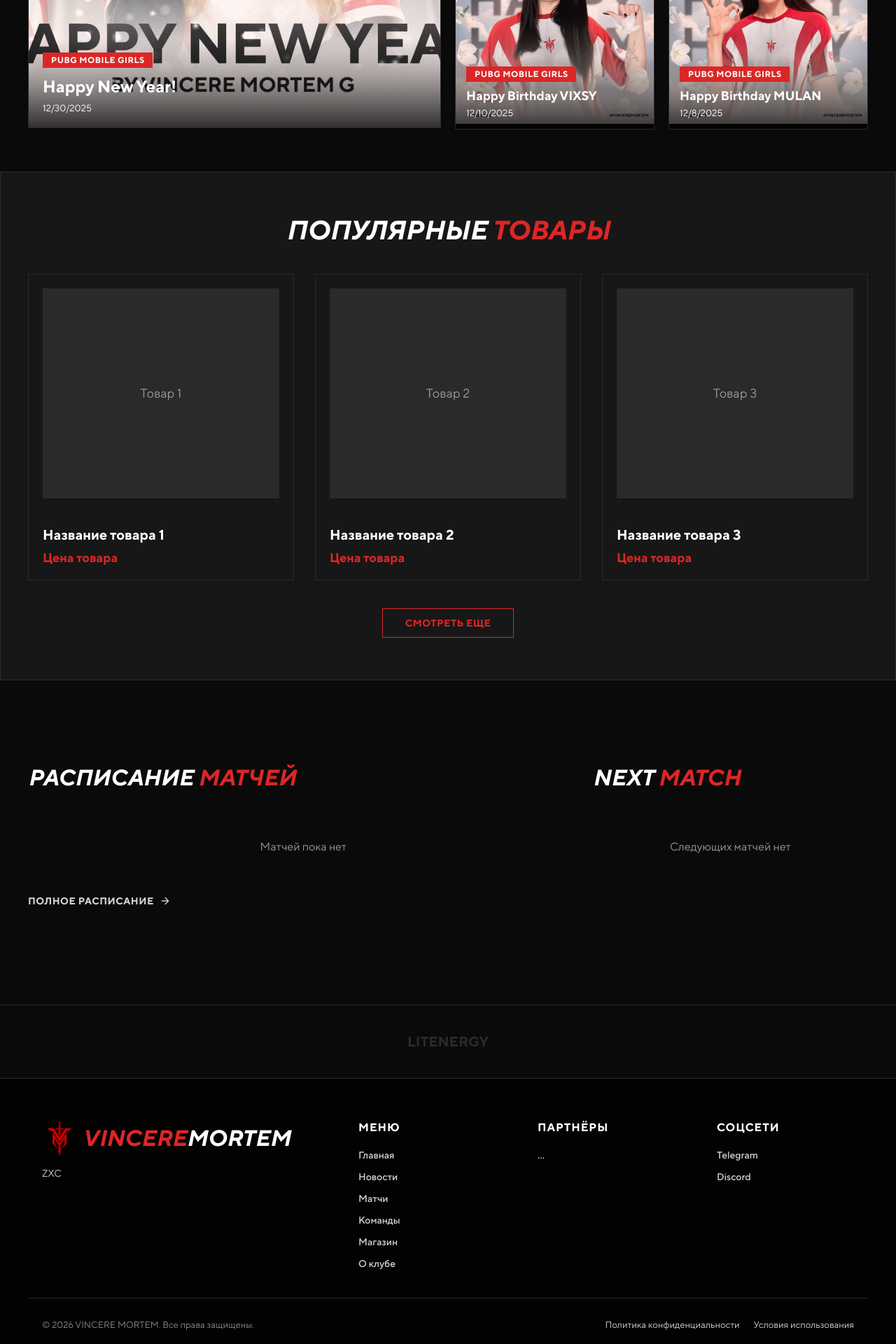
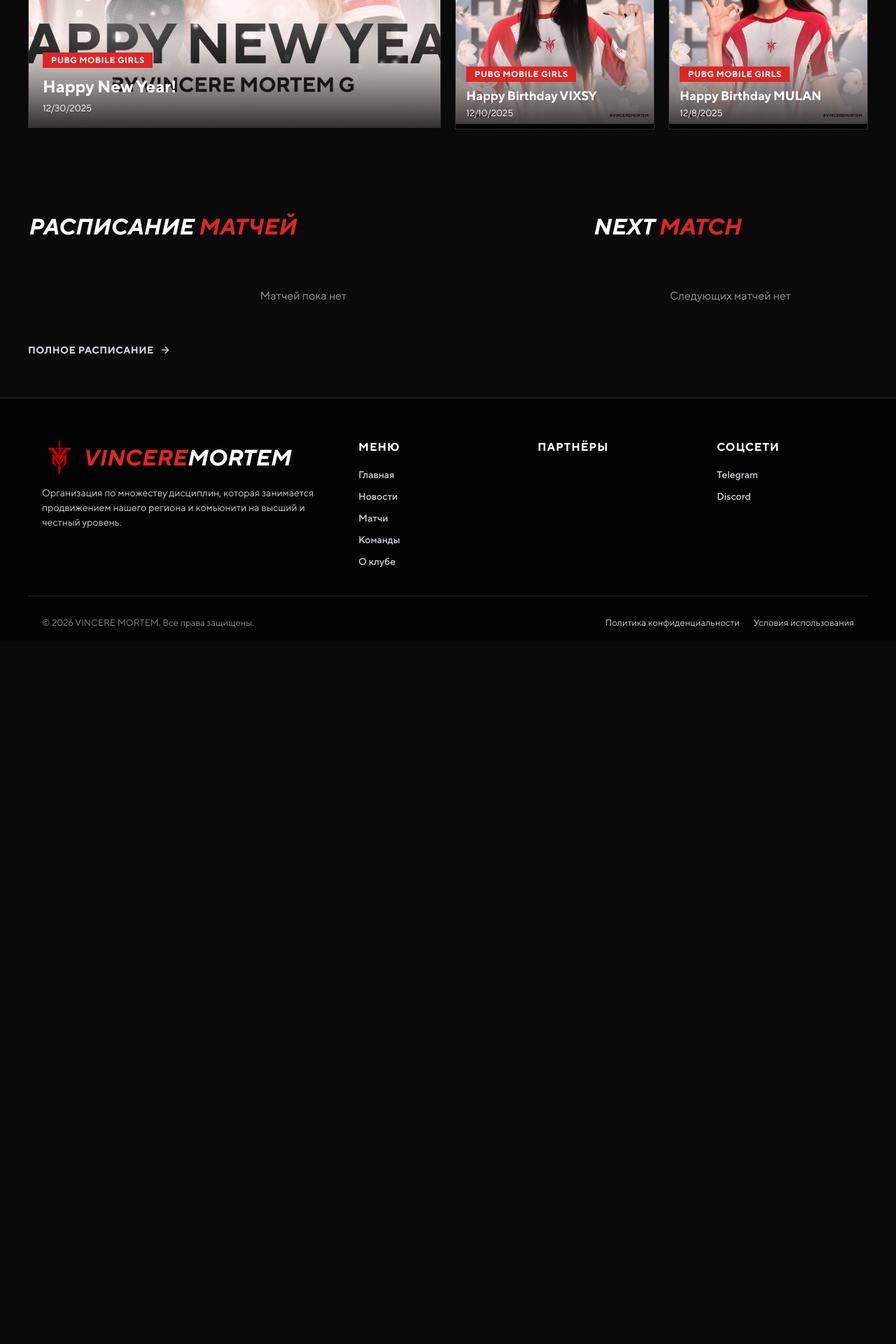
Before and after one commit to xBRANtX/web-vincere-mortem, a React (Vite) app: page /#/ in a window 1280 px wide. Shown: the part 650-2570 px from the top of the page at 70% size. After the commit the page ends 1567 px from the top, so only its background shows below. Built offline with nearby package versions, Linux system fonts and the light colour scheme.

Commit message:
Hotfix 1.0.0

```diff
--- a/src/components/Footer.jsx
+++ b/src/components/Footer.jsx
@@ -12,7 +12,7 @@
             <img src="/vim.png" alt="Логотип" className="logo-img" />
             <span className="nav-brand"><span style={{ color: '#dc2626' }}>VINCERE</span><span className="nav-brand-part">MORTEM</span></span>
           </div>
-          <p className="footer-logo-text">ZXC</p>
+          <p className="footer-logo-text">Организация по множеству дисциплин, которая занимается продвижением нашего региона и комьюнити на высший и честный уровень.</p>
         </div>
         <div className="footer-links">
           <h3 className="footer-menu-title">МЕНЮ</h3>
@@ -21,14 +21,14 @@
             <li><Link to="/news" className="footer-link" onClick={scrollToTop}>Новости</Link></li>
             <li><Link to="/matches" className="footer-link" onClick={scrollToTop}>Матчи</Link></li>
             <li><Link to="/teams" className="footer-link" onClick={scrollToTop}>Команды</Link></li>
-            <li><Link to="/shop" className="footer-link" onClick={scrollToTop}>Магазин</Link></li>
+            {/* <li><Link to="/shop" className="footer-link" onClick={scrollToTop}>Магазин</Link></li> */}
             <li><Link to="/about" className="footer-link" onClick={scrollToTop}>О клубе</Link></li>
           </ul>
         </div>
         <div className="footer-partners">
           <h3 className="footer-partners-title">ПАРТНЁРЫ</h3>
           <ul className="footer-partners-list">
-            <li><a href="" className="footer-partners-link">...</a></li>
+            <li><a href="" className="footer-partners-link"></a></li>
           </ul>
         </div>
         <div className="footer-social">
--- a/src/components/Header.jsx
+++ b/src/components/Header.jsx
@@ -145,7 +145,7 @@
                 <Link to="/news" className="nav-link" onClick={scrollToTop}>НОВОСТИ</Link>
                 <Link to="/matches" className="nav-link" onClick={scrollToTop}>МАТЧИ</Link>
                 <Link to="/teams" className="nav-link" onClick={scrollToTop}>КОМАНДЫ</Link>
-                <Link to="/shop" className="nav-link" onClick={scrollToTop}>МАГАЗИН</Link>
+                {/* <Link to="/shop" className="nav-link" onClick={scrollToTop}>МАГАЗИН</Link> */}
                 <Link to="/about" className="nav-link" onClick={scrollToTop}>О КЛУБЕ</Link>
               </div>
               <div className="nav-actions-section">
--- a/src/pages/Home.jsx
+++ b/src/pages/Home.jsx
@@ -86,7 +86,7 @@
         </section>
       )}
 
-      <section className="popular-products-section">
+      {/* <section className="popular-products-section">
         <div className="popular-products-container">
           <h2 className="popular-products-title">ПОПУЛЯРНЫЕ <span style={{ color: "#dc2626" }}>ТОВАРЫ</span></h2>
           <div className="products-grid">
@@ -122,7 +122,7 @@
             <button className="products-view-more-button" onClick={scrollToTop}>СМОТРЕТЬ ЕЩЕ</button>
           </div>
         </div>
-      </section>
+      </section> */}
 
       <section className="matches-section">
         <div className="matches-container">
@@ -262,13 +262,13 @@
         </div>
       </section>
 
-      <div className="sponsors-section">
+      {/* <div className="sponsors-section">
         <div className="sponsors-container">
           <div className="sponsors-list">
             <div className="sponsor-item">LITENERGY</div>
           </div>
         </div>
-      </div>
+      </div> */}
     </div>
   );
 };
```
